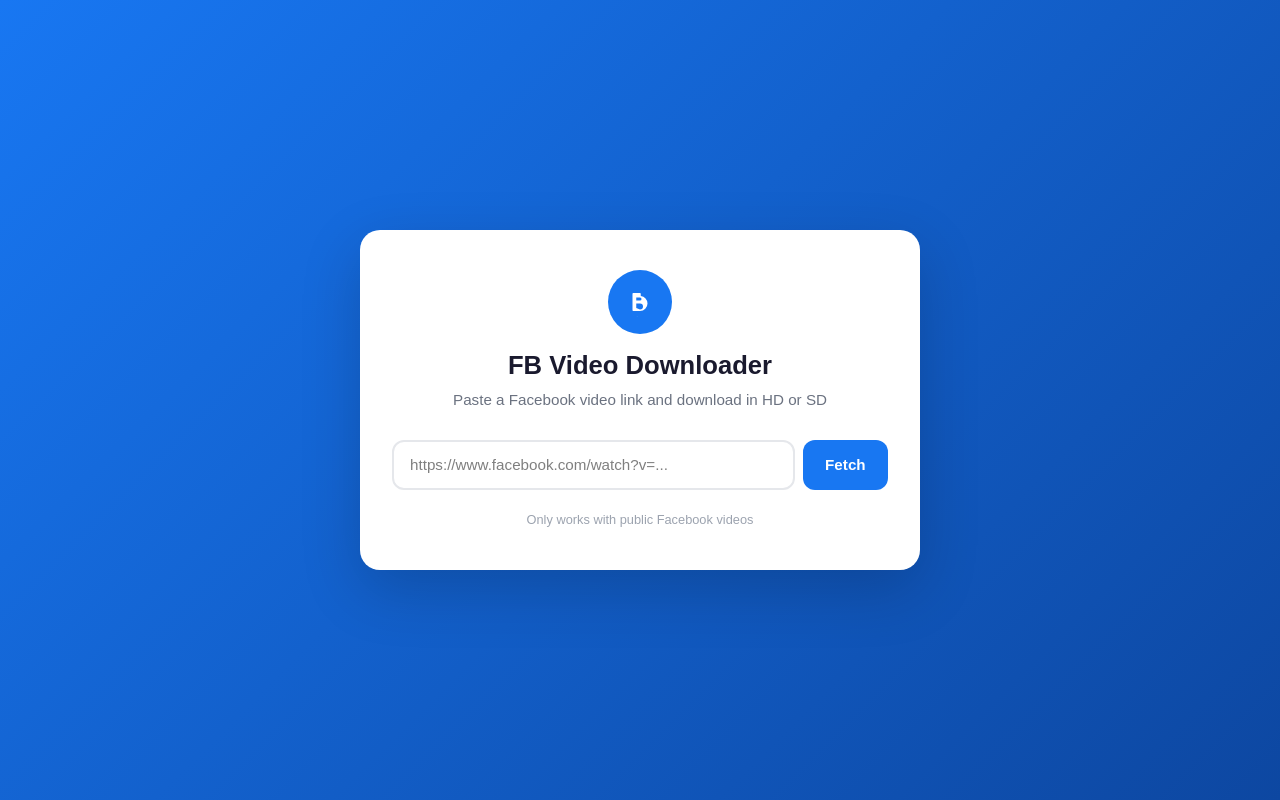
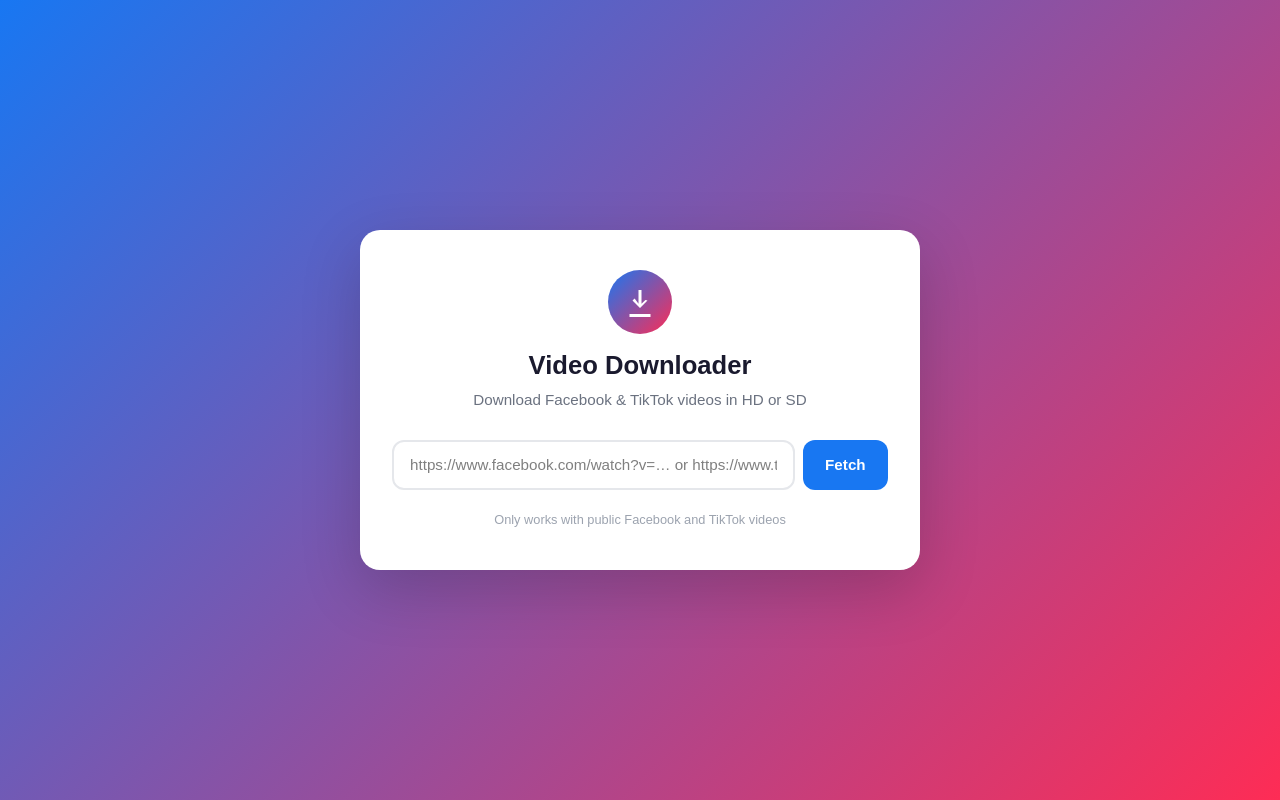
Before and after one commit to nafischonchol/video-downloader, a Laravel app: page / in a window 1280 px wide. Run offline with Laravel 12, Linux system fonts and the light colour scheme; style sheets or scripts are compiled from the project's sources; some web fonts are replaced.

Commit message:
feat: add TikTok download support alongside Facebook
Agent-Logs-Url: https://github.com/nafischonchol/video-downloader/sessions/d2c26fce-19b4-4b71-b58c-0ac383e0bc45

Co-authored-by: nafischonchol <28110840+nafischonchol@users.noreply.github.com>

```diff
--- a/app/Http/Controllers/VideoDownloadController.php
+++ b/app/Http/Controllers/VideoDownloadController.php
@@ -18,8 +18,8 @@ class VideoDownloadController extends Controller
     {
         $validator = Validator::make($request->all(), [
             'url' => ['required', 'url', function ($attribute, $value, $fail) {
-                if (! preg_match('/facebook\.com|fb\.watch/i', $value)) {
-                    $fail('Please provide a valid Facebook video URL.');
+                if (! preg_match('/facebook\.com|fb\.watch|tiktok\.com/i', $value)) {
+                    $fail('Please provide a valid Facebook or TikTok video URL.');
                 }
             }],
         ]);
@@ -30,6 +30,15 @@ class VideoDownloadController extends Controller
 
         $url = $request->input('url');
 
+        if (preg_match('/tiktok\.com/i', $url)) {
+            return $this->fetchTikTok($url);
+        }
+
+        return $this->fetchFacebook($url);
+    }
+
+    private function fetchFacebook(string $url)
+    {
         try {
             $downloader = new Downloader;
             $downloader->set_url($url)->fetch();
@@ -45,9 +54,61 @@ class VideoDownloadController extends Controller
                 'hd' => $hd,
                 'sd' => $sd,
                 'title' => $downloader->extract_title() ?: 'Facebook Video',
+                'platform' => 'facebook',
             ]);
         } catch (\Exception $e) {
             return response()->json(['error' => 'Failed to fetch the video. Please check the URL and try again.'], 422);
+        }
+    }
+
+    private function fetchTikTok(string $url)
+    {
+        try {
+            $apiUrl = 'https://www.tikwm.com/api/';
+
+            $ch = curl_init();
+            curl_setopt($ch, CURLOPT_URL, $apiUrl);
+            curl_setopt($ch, CURLOPT_POST, true);
+            curl_setopt($ch, CURLOPT_POSTFIELDS, http_build_query(['url' => $url, 'hd' => 1]));
+            curl_setopt($ch, CURLOPT_RETURNTRANSFER, true);
+            curl_setopt($ch, CURLOPT_FOLLOWLOCATION, true);
+            curl_setopt($ch, CURLOPT_TIMEOUT, 20);
+            curl_setopt($ch, CURLOPT_USERAGENT, 'Mozilla/5.0 (Windows NT 10.0; Win64; x64) AppleWebKit/537.36 (KHTML, like Gecko) Chrome/120.0.0.0 Safari/537.36');
+
+            $response = curl_exec($ch);
+            $httpCode = curl_getinfo($ch, CURLINFO_HTTP_CODE);
+            curl_close($ch);
+
+            if ($response === false || $httpCode !== 200) {
+                return response()->json(['error' => 'Failed to fetch TikTok video. Please try again.'], 422);
+            }
+
+            $data = json_decode($response, true);
+
+            if (! isset($data['code']) || $data['code'] !== 0 || empty($data['data'])) {
+                return response()->json(['error' => 'Could not extract TikTok video. Make sure the video is public.'], 422);
+            }
+
+            $video = $data['data'];
+            $hd = ! empty($video['hdplay']) ? $video['hdplay'] : null;
+            $sd = ! empty($video['play']) ? $video['play'] : null;
+
+            if (empty($hd) && empty($sd)) {
+                return response()->json(['error' => 'Could not extract TikTok video URL.'], 422);
+            }
+
+            $author = isset($video['author']['nickname']) ? $video['author']['nickname'] : '';
+            $title = ! empty($video['title']) ? $video['title'] : ($author ? $author.' - TikTok Video' : 'TikTok Video');
+
+            return response()->json([
+                'hd' => $hd,
+                'sd' => $sd,
+                'title' => $title,
+                'thumbnail' => $video['cover'] ?? null,
+                'platform' => 'tiktok',
+            ]);
+        } catch (\Exception $e) {
+            return response()->json(['error' => 'Failed to fetch the TikTok video. Please check the URL and try again.'], 422);
         }
     }
 
@@ -56,6 +117,7 @@ class VideoDownloadController extends Controller
         $validator = Validator::make($request->all(), [
             'video_url' => ['required', 'url'],
             'quality' => ['required', 'in:hd,sd'],
+            'platform' => ['nullable', 'in:facebook,tiktok'],
         ]);
 
         if ($validator->fails()) {
@@ -64,13 +126,18 @@ class VideoDownloadController extends Controller
 
         $videoUrl = $request->input('video_url');
         $quality = in_array($request->input('quality'), ['hd', 'sd']) ? $request->input('quality') : 'sd';
+        $platform = $request->input('platform', 'facebook');
 
-        // Only allow Facebook CDN URLs for security
-        if (! preg_match('/fbcdn\.net|fbsbx\.com|facebook\.com/i', parse_url($videoUrl, PHP_URL_HOST))) {
+        $host = parse_url($videoUrl, PHP_URL_HOST);
+
+        // Allow Facebook and TikTok CDN URLs for security
+        $allowedPattern = '/fbcdn\.net|fbsbx\.com|facebook\.com|tiktok\.com|tiktokcdn\.com|tikwm\.com/i';
+        if (! preg_match($allowedPattern, $host)) {
             return response()->json(['error' => 'Invalid video URL.'], 422);
         }
 
-        $filename = 'facebook_video_'.$quality.'_'.time().'.mp4';
+        $prefix = $platform === 'tiktok' ? 'tiktok' : 'facebook';
+        $filename = $prefix.'_video_'.$quality.'_'.time().'.mp4';
 
         $ch = curl_init($videoUrl);
         curl_setopt($ch, CURLOPT_RETURNTRANSFER, false);
--- a/resources/views/downloader.blade.php
+++ b/resources/views/downloader.blade.php
@@ -4,7 +4,7 @@
     <meta charset="utf-8">
     <meta name="viewport" content="width=device-width, initial-scale=1">
     <meta name="csrf-token" content="{{ csrf_token() }}">
-    <title>Facebook Video Downloader</title>
+    <title>Video Downloader – Facebook &amp; TikTok</title>
 
     <!-- Fonts -->
     <link rel="preconnect" href="https://fonts.bunny.net">
@@ -16,7 +16,7 @@
         body {
             font-family: 'Instrument Sans', sans-serif;
             min-height: 100vh;
-            background: linear-gradient(135deg, #1877f2 0%, #0d47a1 100%);
+            background: linear-gradient(135deg, #1877f2 0%, #fe2c55 100%);
             display: flex;
             align-items: center;
             justify-content: center;
@@ -41,7 +41,7 @@
         .logo-icon {
             width: 64px;
             height: 64px;
-            background: #1877f2;
+            background: linear-gradient(135deg, #1877f2 0%, #fe2c55 100%);
             border-radius: 50%;
             display: inline-flex;
             align-items: center;
@@ -296,13 +296,13 @@
     <div class="card">
         <div class="logo-area">
             <div class="logo-icon">
-                <!-- Facebook video icon -->
+                <!-- Play / download icon -->
                 <svg viewBox="0 0 24 24" xmlns="http://www.w3.org/2000/svg">
-                    <path d="M22 12A10 10 0 1 0 12 22 10.011 10.011 0 0 0 22 12ZM2 12a10 10 0 1 1 10 10A10.011 10.011 0 0 1 2 12Zm10.5-5.5A.5.5 0 0 0 12 6H7.5A.5.5 0 0 0 7 6.5v11a.5.5 0 0 0 .5.5H12a5.006 5.006 0 0 0 5-5 5.006 5.006 0 0 0-4.5-4.987V6.5ZM9.5 9H12a1 1 0 0 1 0 2H9.5Zm0 7v-3H12a2 2 0 0 1 0 4Z"/>
+                    <path d="M12 16l-5-5 1.41-1.41L11 13.17V4h2v9.17l2.59-2.58L17 11zm-7 4h14v2H5z"/>
                 </svg>
             </div>
-            <h1>FB Video Downloader</h1>
-            <p class="subtitle">Paste a Facebook video link and download in HD or SD</p>
+            <h1>Video Downloader</h1>
+            <p class="subtitle">Download Facebook &amp; TikTok videos in HD or SD</p>
         </div>
 
         <div class="input-group">
@@ -310,7 +310,7 @@
                 type="url"
                 id="videoUrl"
                 class="url-input"
-                placeholder="https://www.facebook.com/watch?v=..."
+                placeholder="https://www.facebook.com/watch?v=… or https://www.tiktok.com/@user/video/…"
                 autocomplete="off"
                 spellcheck="false"
             >
@@ -345,7 +345,7 @@
             <p id="downloadingMsg" class="downloading-msg">⏬ Download started…</p>
         </div>
 
-        <p class="hint">Only works with public Facebook videos</p>
+        <p class="hint">Only works with public Facebook and TikTok videos</p>
     </div>
 
     <script>
@@ -367,7 +367,8 @@
             videoData = data;
 
             // Title
-            document.getElementById('videoTitle').textContent = data.title || 'Facebook Video';
+            const defaultTitle = data.platform === 'tiktok' ? 'TikTok Video' : 'Facebook Video';
+            document.getElementById('videoTitle').textContent = data.title || defaultTitle;
 
             // Thumbnail - use DOM methods to avoid XSS
             const container = document.getElementById('thumbnailContainer');
@@ -410,7 +411,7 @@
             document.getElementById('fetchBtn').disabled = true;
 
             if (!url) {
-                setError('Please enter a Facebook video URL.');
+                setError('Please enter a Facebook or TikTok video URL.');
                 document.getElementById('fetchBtn').disabled = false;
                 return;
             }
@@ -468,9 +469,15 @@
             qualityInput.name = 'quality';
             qualityInput.value = quality;
 
+            const platformInput = document.createElement('input');
+            platformInput.type = 'hidden';
+            platformInput.name = 'platform';
+            platformInput.value = videoData.platform || 'facebook';
+
             form.appendChild(csrfInput);
             form.appendChild(urlInput);
             form.appendChild(qualityInput);
+            form.appendChild(platformInput);
             document.body.appendChild(form);
             form.submit();
             document.body.removeChild(form);
```
